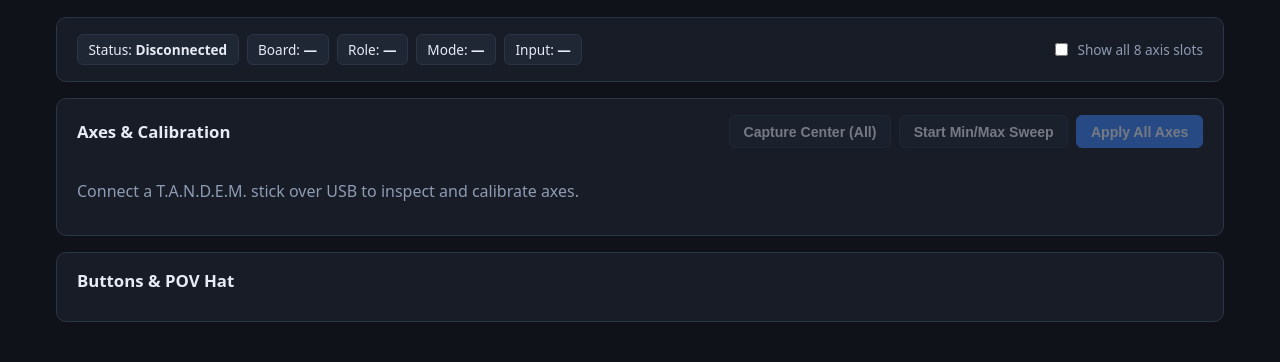
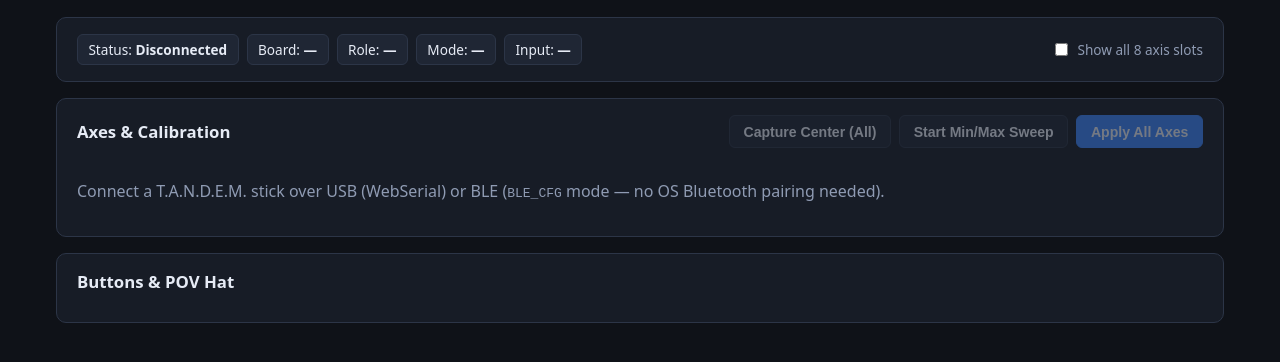
Before and after one commit to Bibi2424/TANDEM, a plain HTML site: page tools/configurator/index.html in a window 1280 px wide. Shown: the part 88-450 px from the top of the page. Drawn offline with Linux system fonts and the light colour scheme.

Commit message:
docs: note no OS Bluetooth pairing needed for BLE_CFG (#54)

```diff
--- a/tools/configurator/index.html
+++ b/tools/configurator/index.html
@@ -51,7 +51,7 @@
         </div>
       </div>
       <div id="axes-grid" class="axes-grid">
-        <p class="muted">Connect a T.A.N.D.E.M. stick over USB to inspect and calibrate axes.</p>
+        <p class="muted">Connect a T.A.N.D.E.M. stick over USB (WebSerial) or BLE (<code>BLE_CFG</code> mode — no OS Bluetooth pairing needed).</p>
       </div>
     </section>
 
```
Also changed, not shown: 1 other file.
